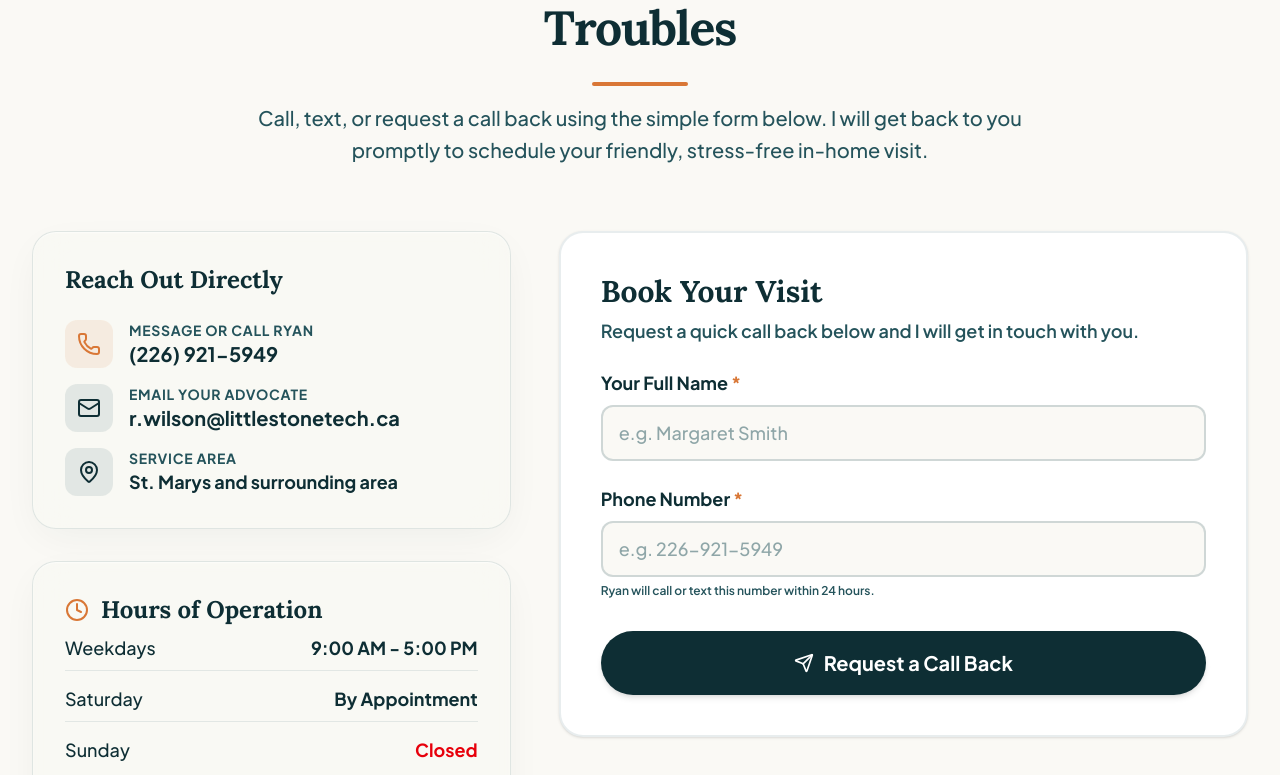
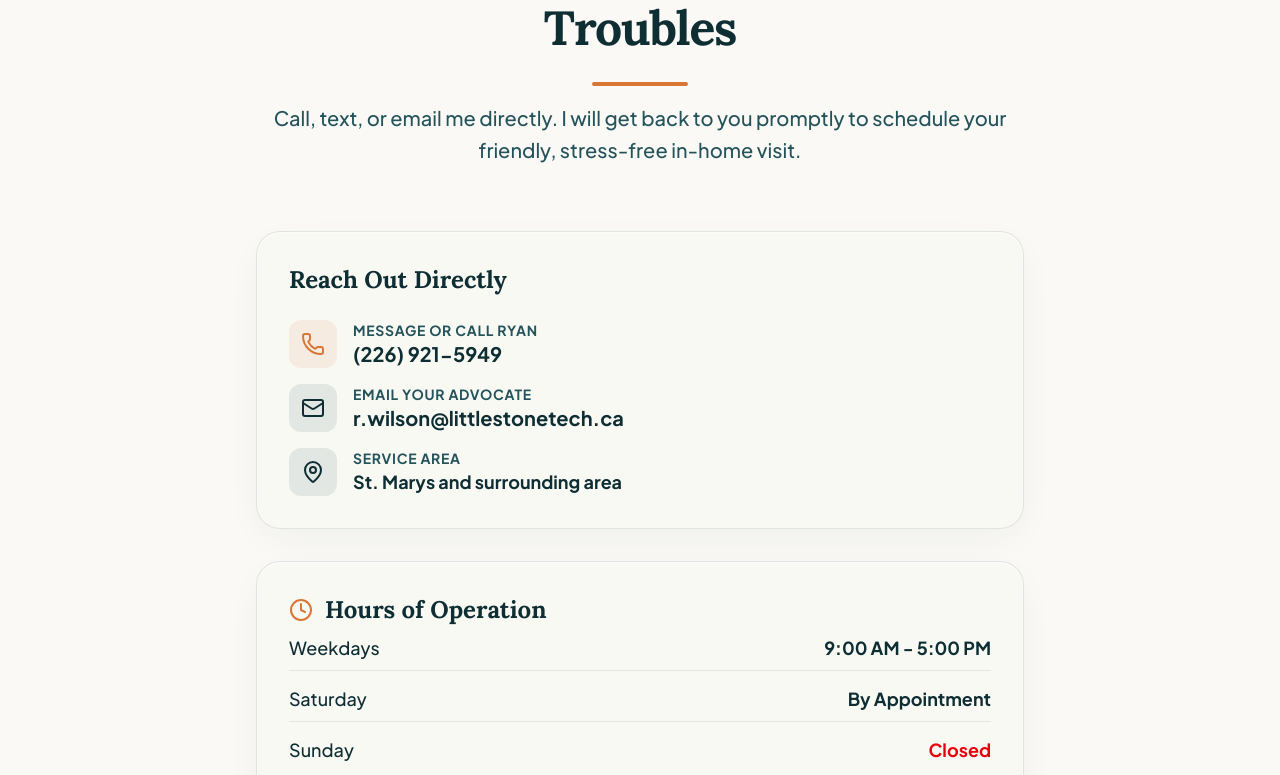
Before and after one commit to Pi-Rye314/new-lst-site, a Next.js app: page /contact in a window 1280 px wide. Shown: the part 725-1500 px from the top of the page. Built offline with nearby package versions, Linux system fonts and the light colour scheme.

Commit message:
Remove callback request form and update contact links

```diff
--- a/src/app/contact/page.tsx
+++ b/src/app/contact/page.tsx
@@ -9,7 +9,7 @@ import { ArrowLeft } from "lucide-react";
 
 export const metadata: Metadata = {
   title: "Contact Ryan - In-Home Tech Support | Little Stone Tech Co.",
-  description: "Get in touch with Ryan Wilson at Little Stone Tech Co. Request a call back or call directly at 226-921-5949 for trusted technology support in St. Marys, ON.",
+  description: "Get in touch with Ryan Wilson at Little Stone Tech Co. Call directly at 226-921-5949 or email r.wilson@littlestonetech.ca for trusted technology support in St. Marys, ON.",
 };
 
 export default function ContactPage() {
@@ -43,7 +43,7 @@ export default function ContactPage() {
             </h1>
             <div className="w-24 h-1 bg-brand-orange mx-auto mt-6 rounded-full" />
             <p className="text-lg sm:text-xl text-brand-teal-light font-medium mt-4 leading-relaxed">
-              Have a question about a device, need in-home tech support in St. Marys, or want to digitize your VHS tapes? Reach out directly or request a quick call back below.
+              Have a question about a device, need in-home tech support in St. Marys, or want to digitize your VHS tapes? Reach out directly via phone, text, or email below.
             </p>
           </div>
         </div>
--- a/src/components/ContactSection.tsx
+++ b/src/components/ContactSection.tsx
@@ -1,45 +1,14 @@
-"use client";
-
-import React, { useState } from "react";
+import React from "react";
 import {
   Phone,
   Mail,
   MapPin,
-  Clock,
-  Send,
-  CheckCircle2
+  Clock
 } from "lucide-react";
 import SectionHeader from "@/components/SectionHeader";
 import { businessConfig } from "@/config/business";
 
 export default function ContactSection() {
-  const [formData, setFormData] = useState({
-    name: "",
-    phone: "",
-  });
-  const [isSubmitting, setIsSubmitting] = useState(false);
-  const [isSent, setIsSent] = useState(false);
-
-  const handleSubmit = (e: React.FormEvent) => {
-    e.preventDefault();
-    setIsSubmitting(true);
-
-    // Simulate API call
-    setTimeout(() => {
-      setIsSubmitting(false);
-      setIsSent(true);
-      setFormData({ name: "", phone: "" });
-
-      // Reset success message after 5 seconds
-      setTimeout(() => setIsSent(false), 5000);
-    }, 1200);
-  };
-
-  const handleChange = (e: React.ChangeEvent<HTMLInputElement>) => {
-    const { name, value } = e.target;
-    setFormData((prev) => ({ ...prev, [name]: value }));
-  };
-
   return (
     <section id="contact" className="py-24 bg-brand-cream relative overflow-hidden">
       {/* Decorative Warm Blur Blob */}
@@ -51,14 +20,11 @@ export default function ContactSection() {
         <SectionHeader
           tag="Contact Ryan"
           title="Let's Solve Your Technology Troubles"
-          description="Call, text, or request a call back using the simple form below. I will get back to you promptly to schedule your friendly, stress-free in-home visit."
+          description="Call, text, or email me directly. I will get back to you promptly to schedule your friendly, stress-free in-home visit."
         />
 
-        {/* Contact Content Grid */}
-        <div className="grid grid-cols-1 lg:grid-cols-12 gap-12 items-start">
-
-          {/* Contact Details & Info (5 Columns) */}
-          <div className="lg:col-span-5 space-y-8">
+        {/* Contact Content - Centered Layout */}
+        <div className="max-w-3xl mx-auto space-y-8">
 
           {/* Quick Contact Box */}
           <div className="glass-panel rounded-3xl p-8 border-2 border-brand-teal-light/10 shadow-sm space-y-6 bg-white/70">
@@ -148,81 +114,6 @@ export default function ContactSection() {
           </div>
 
         </div>
-
-          {/* Contact Form Panel (7 Columns) */}
-          <div className="lg:col-span-7 bg-white border-2 border-brand-teal-light/10 rounded-3xl p-8 md:p-10 shadow-sm">
-            <h3 className="text-2xl sm:text-3xl font-serif font-bold text-brand-teal mb-2">
-              Book Your Visit
-            </h3>
-            <p className="text-lg text-brand-teal-light font-semibold mb-6">
-              Request a quick call back below and I will get in touch with you.
-            </p>
-
-            <form onSubmit={handleSubmit} className="space-y-6">
-
-              {/* Form Input fields */}
-              <div>
-                <label htmlFor="name" className="block text-lg font-bold text-brand-teal mb-2">
-                  Your Full Name <span className="text-brand-orange">*</span>
-                </label>
-                <input
-                  type="text"
-                  name="name"
-                  id="name"
-                  required
-                  value={formData.name}
-                  onChange={handleChange}
-                  placeholder="e.g. Margaret Smith"
-                  className="w-full h-14 px-4 bg-brand-cream border-2 border-brand-teal-light/20 rounded-xl text-lg font-medium text-brand-teal placeholder-brand-teal-light/50 focus:outline-none focus:border-brand-orange focus:ring-1 focus:ring-brand-orange transition-colors"
-                />
-              </div>
-
-              <div>
-                <label htmlFor="phone" className="block text-lg font-bold text-brand-teal mb-2">
-                  Phone Number <span className="text-brand-orange">*</span>
-                </label>
-                <input
-                  type="tel"
-                  name="phone"
-                  id="phone"
-                  required
-                  value={formData.phone}
-                  onChange={handleChange}
-                  placeholder="e.g. 226-921-5949"
-                  className="w-full h-14 px-4 bg-brand-cream border-2 border-brand-teal-light/20 rounded-xl text-lg font-medium text-brand-teal placeholder-brand-teal-light/50 focus:outline-none focus:border-brand-orange focus:ring-1 focus:ring-brand-orange transition-colors"
-                />
-                <p className="text-xs text-brand-teal-light font-semibold mt-1.5">Ryan will call or text this number within 24 hours.</p>
-              </div>
-
-              {/* Submit CTA */}
-              <div className="pt-2">
-                {isSent ? (
-                  <div className="flex items-center justify-center space-x-3 bg-green-50 text-green-900 border border-green-200/50 p-4.5 rounded-xl">
-                    <CheckCircle2 className="w-6 h-6 text-green-600 shrink-0" />
-                    <span className="font-bold text-lg">Thank you! Ryan will contact you within 24 hours.</span>
-                  </div>
-                ) : (
-                  <button
-                    type="submit"
-                    disabled={isSubmitting}
-                    className="flex items-center justify-center w-full h-16 bg-brand-teal hover:bg-brand-teal-hover text-white font-bold text-xl rounded-full shadow-md hover:shadow-lg transition-all duration-200 disabled:opacity-50 min-h-[48px] outline-none focus-visible:ring-4 focus-visible:ring-brand-orange cursor-pointer active:scale-98"
-                  >
-                    {isSubmitting ? (
-                      <span>Requesting Call Back...</span>
-                    ) : (
-                      <>
-                        <Send className="w-5 h-5 mr-2.5 shrink-0" />
-                        <span>Request a Call Back</span>
-                      </>
-                    )}
-                  </button>
-                )}
-              </div>
-
-            </form>
-          </div>
-
-        </div>
       </div>
     </section>
   );
--- a/src/components/FaqSection.tsx
+++ b/src/components/FaqSection.tsx
@@ -91,7 +91,7 @@ export default function FaqSection() {
               href="/contact"
               className="text-brand-orange hover:text-brand-orange-hover font-bold underline underline-offset-4 transition-colors ml-1 cursor-pointer"
             >
-              Ask Ryan directly or request a call back
+              Contact Ryan directly
             </Link>
           </p>
         </div>
--- a/src/components/StickyMobileCta.tsx
+++ b/src/components/StickyMobileCta.tsx
@@ -1,7 +1,6 @@
 "use client";
 
 import React, { useState, useEffect } from "react";
-import Link from "next/link";
 import { Phone } from "lucide-react";
 import { motion, AnimatePresence } from "framer-motion";
 import { businessConfig } from "@/config/business";
@@ -43,14 +42,14 @@ export default function StickyMobileCta() {
             <span>Click Here to Call Ryan Directly</span>
           </a>
 
-          {/* Action 2: Book Visit Link */}
-          <Link
-            href="/contact"
+          {/* Action 2: Email Link */}
+          <a
+            href={`mailto:${businessConfig.contact.email}`}
             className="text-base font-bold text-brand-teal hover:text-brand-orange transition-colors py-1 outline-none focus-visible:underline"
-            aria-label="Or request a call back"
+            aria-label="Or email Ryan directly"
           >
-            Or request a call back
-          </Link>
+            Or email Ryan directly
+          </a>
         </motion.div>
       )}
     </AnimatePresence>
```
Lines whose indentation alone changed are shown as unchanged.
